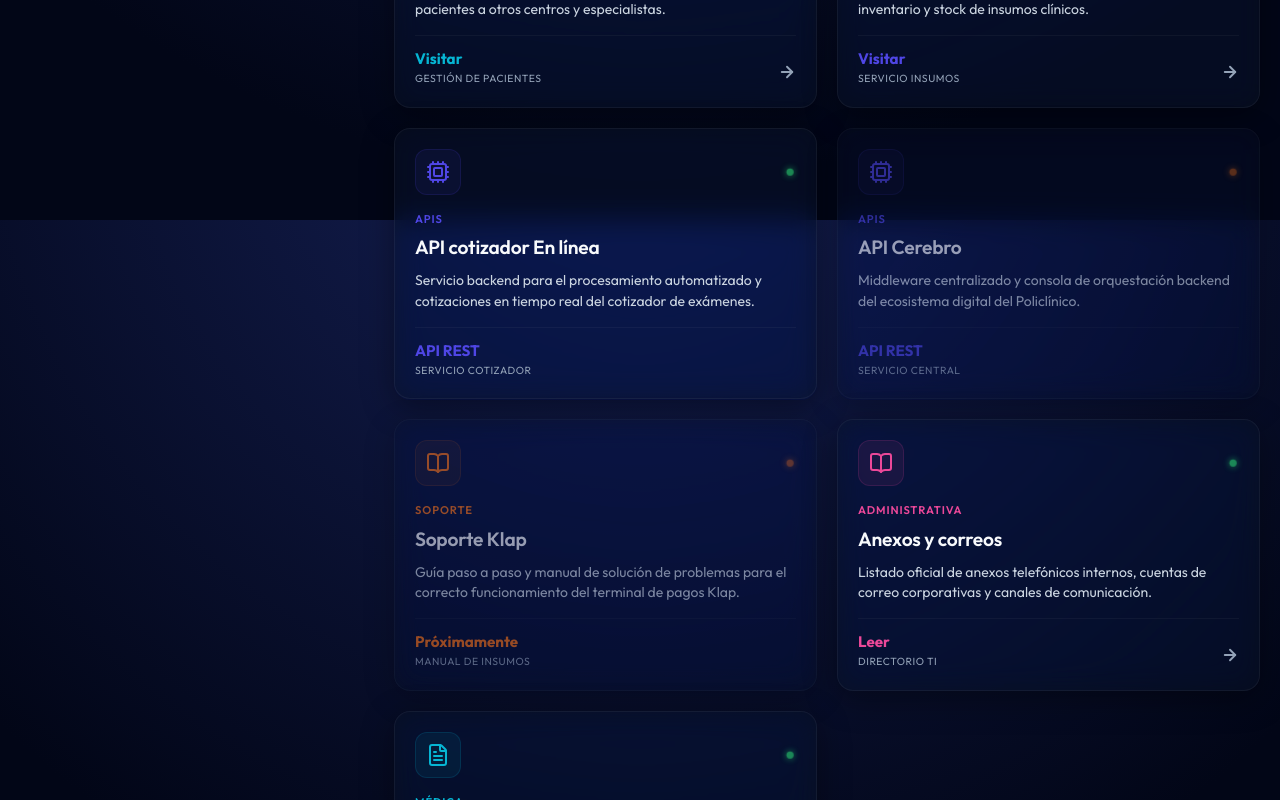
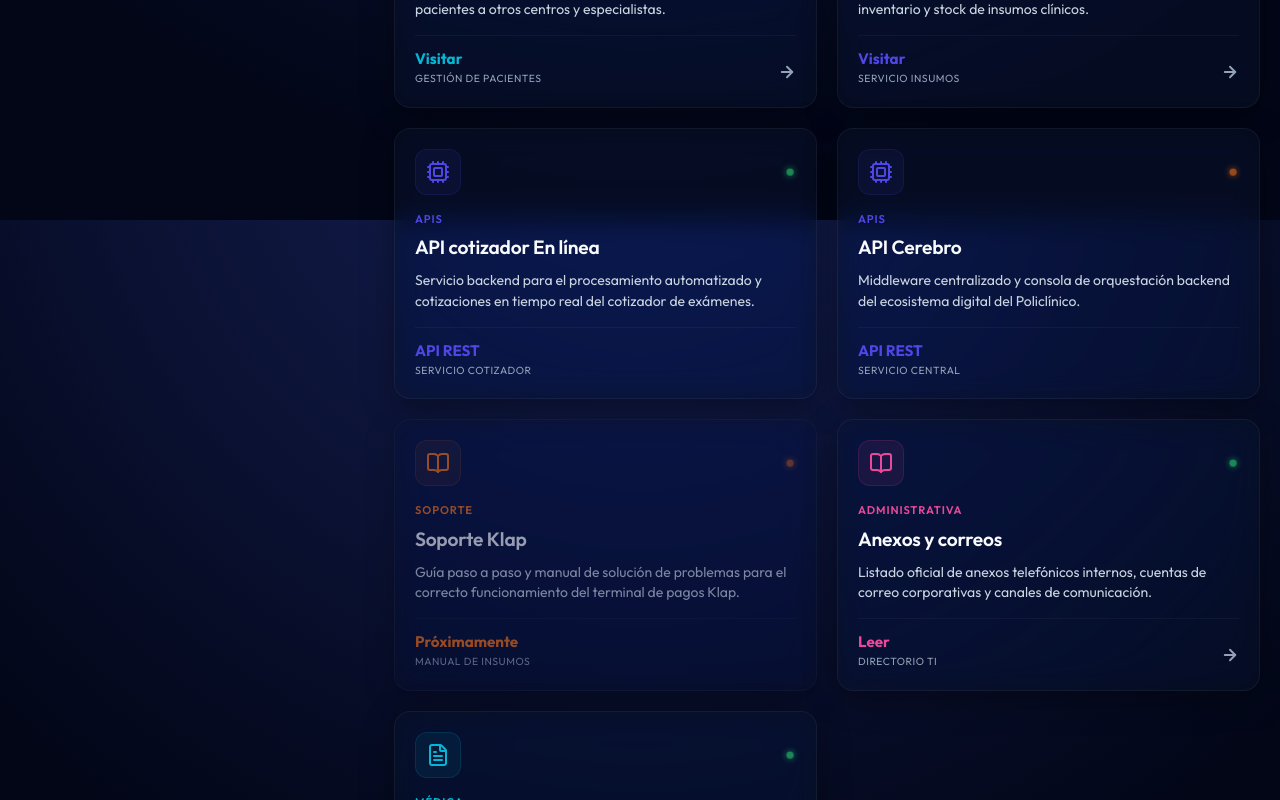
Before and after one commit to njofredev/pt.cl-inicio, a Next.js app: page / in a window 1280 px wide. Shown: the part 1380-2180 px from the top of the page. Built offline with nearby package versions, Linux system fonts and the light colour scheme.

Commit message:
fix: solo atenuar/deshabilitar elementos dev que tengan links o articulos

```diff
--- a/src/components/AppCard.tsx
+++ b/src/components/AppCard.tsx
@@ -35,9 +35,10 @@ export default function AppCard({
   }[status];
 
   const isDev = status === 'dev';
+  const isCardDisabled = isDev && (isArticle || url);
 
   const handleCardClick = (e: React.MouseEvent) => {
-    if (isDev) {
+    if (isCardDisabled) {
       e.preventDefault();
       return;
     }
@@ -85,11 +86,11 @@ export default function AppCard({
         <div className="card-footer">
           <div className="metric-container">
             <span className="metric-value">
-              {isDev ? (isArticle || url ? "Próximamente" : metric) : (isArticle ? "Leer" : (url ? "Visitar" : metric))}
+              {isCardDisabled ? "Próximamente" : (isArticle ? "Leer" : (url ? "Visitar" : metric))}
             </span>
             <span className="metric-label">{metricLabel}</span>
           </div>
-          {url && !isDev && (
+          {url && !isCardDisabled && (
             <div className="arrow-icon">
               <svg
                 xmlns="http://www.w3.org/2000/svg"
@@ -112,17 +113,17 @@ export default function AppCard({
     </>
   );
 
-  if (isDev || isArticle || !url) {
+  if (isCardDisabled || isArticle) {
     return (
       <div
-        onClick={isDev ? undefined : handleCardClick}
-        className={`app-card glass-panel ${isDev ? '' : 'glow-card'} ${isArticle && !isDev ? 'article-card-trigger' : ''} ${!url && !isArticle && !isDev ? 'no-link' : ''}`}
+        onClick={isCardDisabled ? undefined : handleCardClick}
+        className={`app-card glass-panel ${isCardDisabled ? '' : 'glow-card article-card-trigger'}`}
         data-category={category.toLowerCase()}
         data-name={name.toLowerCase()}
         data-desc={description.toLowerCase()}
         style={{
-          cursor: isDev ? 'not-allowed' : (isArticle ? 'pointer' : 'default'),
-          opacity: isDev ? 0.6 : 1
+          cursor: isCardDisabled ? 'not-allowed' : 'pointer',
+          opacity: isCardDisabled ? 0.6 : 1
         }}
       >
         {content}
```
